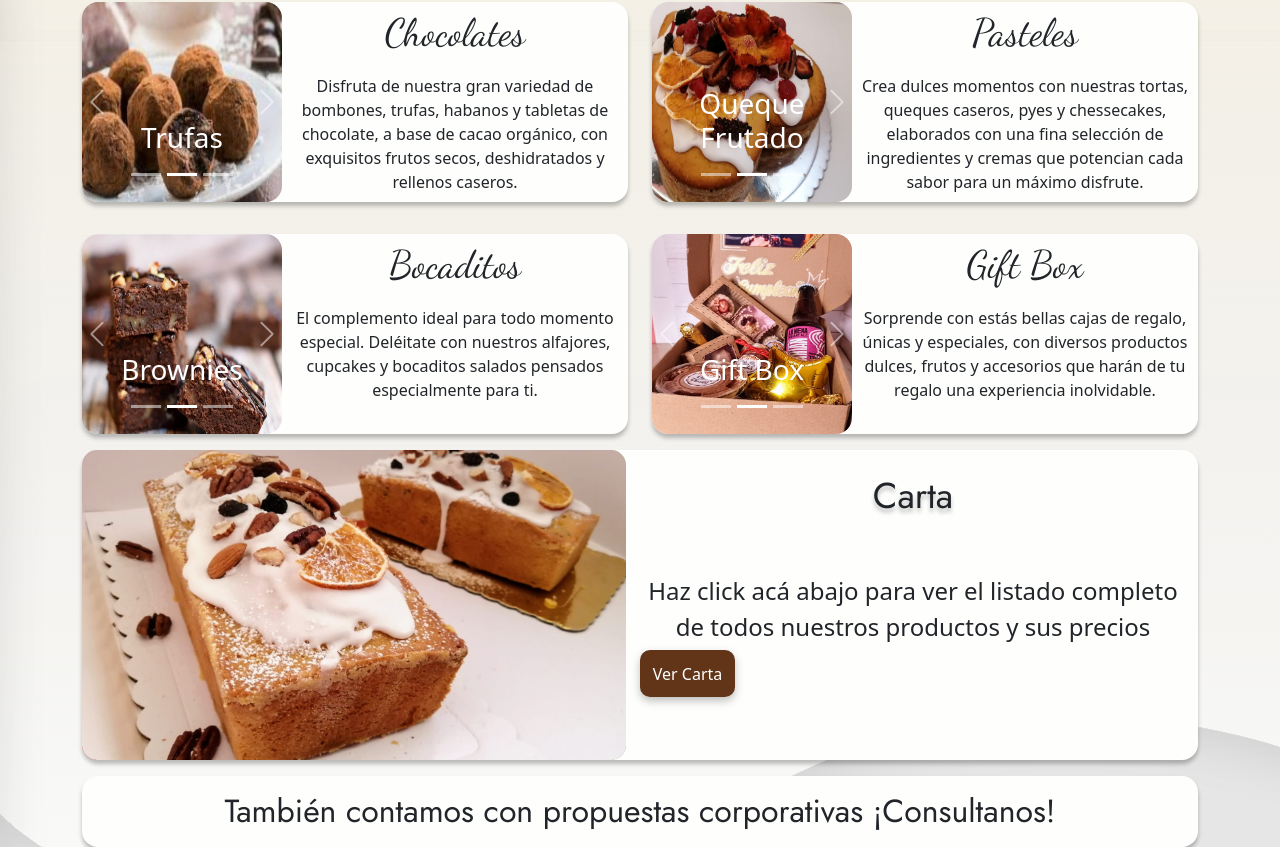
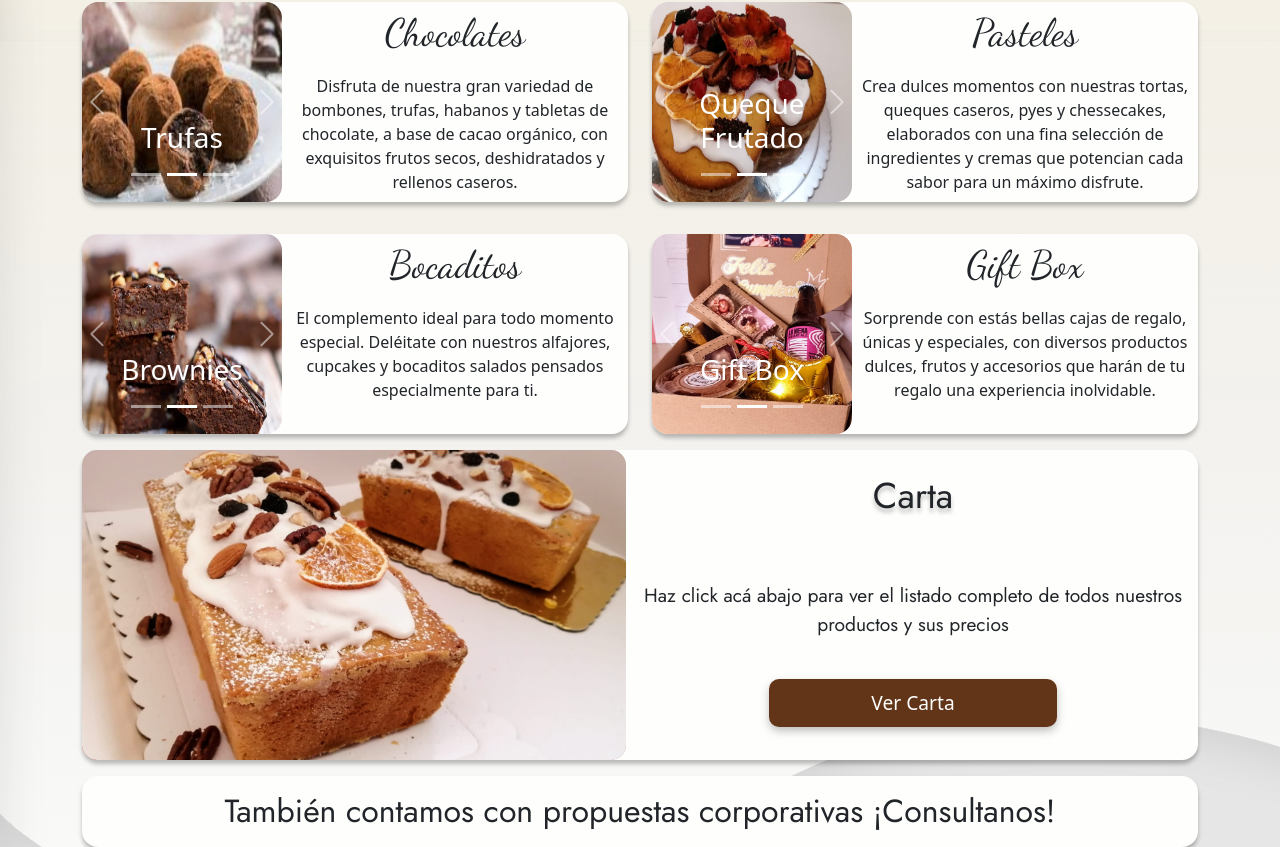
Before and after one commit to Santi1994r/du-chocolat, a React (Vite) app: page / in a window 1280 px wide. Shown: the part 1955-2802 px from the top of the page. Built offline with nearby package versions, Linux system fonts and the light colour scheme; a web font is replaced by a local one.

Commit message:
termino loquehacemos adaptado a todos los dispositivos

```diff
--- a/src/components/main/nosotros/nosotros.css
+++ b/src/components/main/nosotros/nosotros.css
@@ -18,6 +18,7 @@
 .titSec2 {
     font-family: 'Jost', sans-serif;
     margin-top: 1.5rem;
+    font-size: 2rem;
 }
 .titSec2Dancing {
     font-family: 'Dancing Script';
--- a/src/components/main/queHacemos/QueHacemos.jsx
+++ b/src/components/main/queHacemos/QueHacemos.jsx
@@ -31,7 +31,7 @@ export default function QueHacemos() {
     <section className='container ContainerLoQueHacemos'>
         <h4 className='titSec3'>Lo que hacemos</h4>
         <div className='llaveContainer'>
-            <img src={llavePrinc} alt="" />
+            <img className='llaveSec3' src={llavePrinc} alt="" />
         </div>
         <div className="row containerCards">
             <div className="col columnaCards">
@@ -68,7 +68,7 @@ Deléitate con nuestros alfajores, cupcakes y bocaditos salados pensados especia
             <div className="col p-0">
                 <img className='budinCarta' src={carta} alt="" />
             </div>
-            <div className="col">
+            <div className="col containerBtnCarta">
                 <h5 className='titCarta'>Carta</h5>
                 <p className='textoCarta'>Haz click acá abajo para ver el listado completo de todos nuestros productos y sus precios</p>
                 <a className="btnCarta" target="_blank" href="https://linktr.ee/duchocolat_peru" role="button" >
--- a/src/components/main/queHacemos/queHacemos.css
+++ b/src/components/main/queHacemos/queHacemos.css
@@ -4,6 +4,7 @@
     text-align: center;
     margin-top: 7rem;
     margin-bottom: 1rem;
+    font-family: 'Jost', sans-serif;
 }
 
 .llaveContainer {
@@ -70,6 +71,12 @@
     box-shadow: 0px 4px 4px rgba(0, 0, 0, 0.25);
 }
 
+.containerBtnCarta {
+    display: flex;
+    flex-direction: column;
+    align-items: center;
+}
+
 .titCarta {
     font-family: 'Jost', sans-serif;
     margin-top: 1.5rem;
@@ -80,19 +87,29 @@
 }
 
 .textoCarta {
+    font-family: 'Jost', sans-serif;
     margin-top: 3.5rem;
-    font-size: 1.5rem;
+    font-size: 1.2rem;
     text-align: center;
 }
 
 .btnCarta {
     background-color: #623518;
-    padding: .8rem;
+    font-size: 1.2rem;
+    padding: .6rem;
     color: #fff;
     text-decoration: none;
     filter: drop-shadow(0px 4px 4px rgba(0, 0, 0, 0.25));
     border-radius: 10px;
     margin-top: 1.5rem;
+    width: 18rem;
+    text-align: center;
+}
+
+.btnCarta:hover {
+    background-color: #4A2F1E;
+    color: #fff;
+
 }
 
 .containerProp {
@@ -111,7 +128,17 @@
     padding: 1rem;
 }
 
+@media (min-width: 1350px) and (max-width: 1920px) {
 
+    .titSec3 {
+        margin-top: 6%;
+        margin-bottom: 1rem;
+    }
+
+    .budinCarta {
+        width: 100%;
+    }
+}
 
 @media (max-width: 575px) {
 
@@ -147,4 +174,18 @@
         font-size: 1.5rem;
         text-align: center;
     }
+
+    .llaveSec3 {
+        width: 100%;
+    }
+
+    .titCarta {
+        margin-top: 1rem;
+
+    }
+
+    .btnCarta {
+        width: 100%;
+        margin-bottom: .8rem;
+    }
 }
```
Also changed, not shown: src/components/main/experienciaDelic/Experiencia.jsx (added), src/components/main/experienciaDelic/experiencia.css (added).
